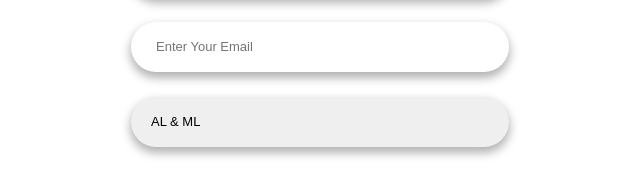
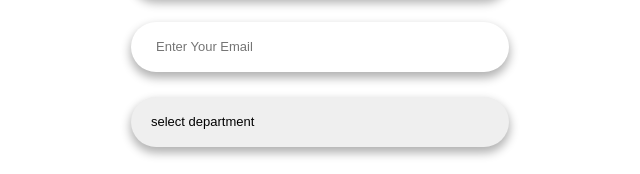
Before and after one commit to perarasumperarasu2024-boop/college, a plain HTML site: page contact.html in a window 1280 px wide. Shown: the part 1007-1181 px from the top of the page, 329-969 px from the left. Drawn offline with Linux system fonts and the light colour scheme.

Commit message:
changed in contact

```diff
--- a/contact.html
+++ b/contact.html
@@ -62,6 +62,7 @@
       </div>
       <div class="input-box">
         <select name=""  id="subject" size="1">
+          <option value="">select department</option>
           <option value="">AL & ML</option>
           <option value="">Cloud Computing</option>
           <option value="">Data Analysic</option>
```
Also changed, not shown: style/style.css (line endings or trailing spaces).
